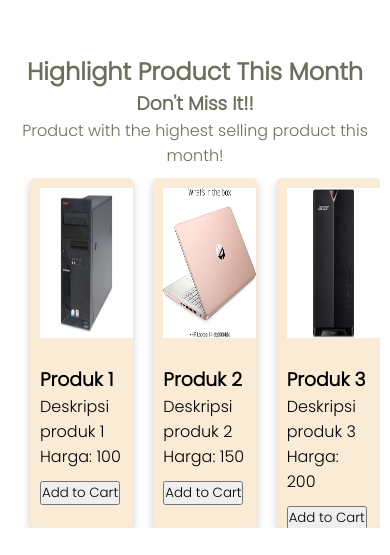
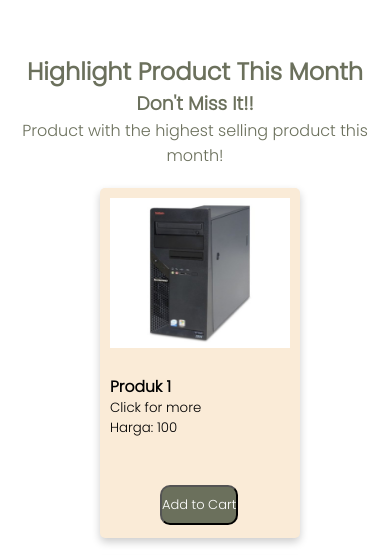
Before and after one commit to Kampus-Merdeka-Software-Engineering/FE-Palembang-5, a plain HTML site: page index.html in a window 390 px wide. Shown: the part 1200-1755 px from the top of the page. Drawn offline with Linux system fonts and the light colour scheme.

Commit message:
index dom (almost) done

```diff
--- a/js/script.js
+++ b/js/script.js
@@ -21,9 +21,9 @@ function myFunction() {
     const hCloseModal = document.getElementsByClassName("close")[0];
 
     const hProduct = [
-      { id: 1, name: "Produk 1", description: "Deskripsi produk 1", price: 100, img: "product/p12.jpeg" },
-      { id: 2, name: "Produk 2", description: "Deskripsi produk 2", price: 150, img: "product/p1.jpeg" },
-      { id: 3, name: "Produk 3", description: "Deskripsi produk 3", price: 200, img: "product/p2.jpeg" },
+      { id: 1, name: "Produk 1", click: "Click for more", description: "Deskripsi produk 1", price: 100, img: "product/p12.jpeg" },
+      { id: 2, name: "Produk 2", click: "Click for more", description: "Deskripsi produk 2", price: 150, img: "product/p1.jpeg" },
+      { id: 3, name: "Produk 3", click: "Click for more", description: "Deskripsi produk 3", price: 200, img: "product/p2.jpeg" },
     ];
 
     hProduct.forEach(h_product => {
@@ -37,7 +37,7 @@ function myFunction() {
         </div>
         <div class="product-details">
           <h3>${h_product.name}</h3>
-          <p>${h_product.description}</p>
+          <p>${h_product.click}</p>
           <p>Harga: ${h_product.price}</p>
         </div>
         <div class="product-action">
@@ -79,13 +79,13 @@ function myFunction() {
 
     // Data produk masih manual
     const products = [
-      { id: 1, name: "Produk 1", description: "Deskripsi produk 1", price: 100, img: "product/p12.jpeg" },
-      { id: 2, name: "Produk 2", description: "Deskripsi produk 2", price: 150, img: "product/p1.jpeg" },
-      { id: 3, name: "Produk 3", description: "Deskripsi produk 3", price: 200, img: "product/p2.jpeg" },
-      { id: 4, name: "Produk 4", description: "Deskripsi produk 3", price: 200, img: "product/p3.jpeg" },
-      { id: 5, name: "Produk 5", description: "Deskripsi produk 3", price: 200, img: "product/p4.jpeg" },
-      { id: 6, name: "Produk 6", description: "Deskripsi produk 3", price: 200, img: "product/p5.jpeg" },
-      { id: 7, name: "Produk 7", description: "Deskripsi produk 3", price: 200, img: "product/p6.jpeg" },
+      { id: 1, name: "Produk 1", click: "Click for more", description : "Deskripsi produk 1", price: 100, img: "product/p12.jpeg" },
+      { id: 2, name: "Produk 2", click: "Click for more",description: "Deskripsi produk 2", price: 150, img: "product/p1.jpeg" },
+      { id: 3, name: "Produk 3", click: "Click for more",description: "Deskripsi produk 3", price: 200, img: "product/p2.jpeg" },
+      { id: 4, name: "Produk 4", click: "Click for more",description: "Deskripsi produk 3", price: 200, img: "product/p3.jpeg" },
+      { id: 5, name: "Produk 5", click: "Click for more",description: "Deskripsi produk 3", price: 200, img: "product/p4.jpeg" },
+      { id: 6, name: "Produk 6", click: "Click for more",description: "Deskripsi produk 3", price: 200, img: "product/p5.jpeg" },
+      { id: 7, name: "Produk 7", click: "Click for more",description: "Deskripsi produk 3", price: 200, img: "product/p6.jpeg" },
     ];
 
     // Tampilkan produk dalam halaman
@@ -100,7 +100,7 @@ function myFunction() {
         </div>
         <div class="product-details">
           <h3>${product.name}</h3>
-          <p>${product.description}</p>
+          <p>${product.click}</p>
           <p>Harga: $${product.price}</p>
         </div>
         <div class="product-action">
--- a/style.css
+++ b/style.css
@@ -200,6 +200,7 @@ main .container-open{
     left: 100px;
     font-size: 50px;
     color: white;
+    text-shadow: 2px 2px 4px rgba(0, 0, 0, 0.5);
  }
 
 
@@ -213,6 +214,7 @@ main .container-open{
 
   main .promo h2{
     font-weight: bolder;
+
   }
 
   main .promo-slide{
@@ -241,30 +243,36 @@ main .container-open{
     width: 100%;
     overflow-x: auto;
   }
-  /* @media screen and (max-width: 600px) {
-    main .main-content tables {
-      display: block;
-      overflow-x: auto;
+   @media screen and (max-width: 600px) {
+    main .h_product  {
+    flex-direction: column; /* Tampilan satu kolom pada ponsel */
+    align-items: center;
+
+    }
+  .hproduct{
+    margin: 10px;
+  }
+    .product-details{
+
+     font-size: smaller;
     }
 
-    th, td {
-      width: auto;
-      display: block;
-      text-align: left;
+    .product-action{
+      font-size: smaller;
+      margin-left: 25%;
+    }
+    main .title-open h2{
+      left: 100px;
+      text-shadow: 2px 2px 4px rgba(0, 0, 0, 0.5);
     }
 
-    th {
-      background-color: #f2f2f2;
-    }
-
-
-  } */
+  }
 
 
   main .h_product{
     display: flex;
     max-width: 100%;
-    justify-content: center; /* Mengatur posisi horizontal ke tengah */
+    justify-content: center;
     align-items: center;
   }
 
@@ -293,15 +301,25 @@ main .container-open{
     }
   .product-details{
       margin: 10px;
+      height: 100px;
+      cursor: pointer;
   }
 
   .product-action{
     margin: 10px;
+    margin-left: 30%;
+
   }
 
   .product-action button{
     cursor: pointer;
+    height: 40px;
+    background-color: #6B705C;
+    border-radius: 10px;
+    color: #fff;
+    font-size: small;
   }
+
 
 
   /* .h_name > .desc{
```
Also changed, not shown: cart.html (+2 -2 lines).
